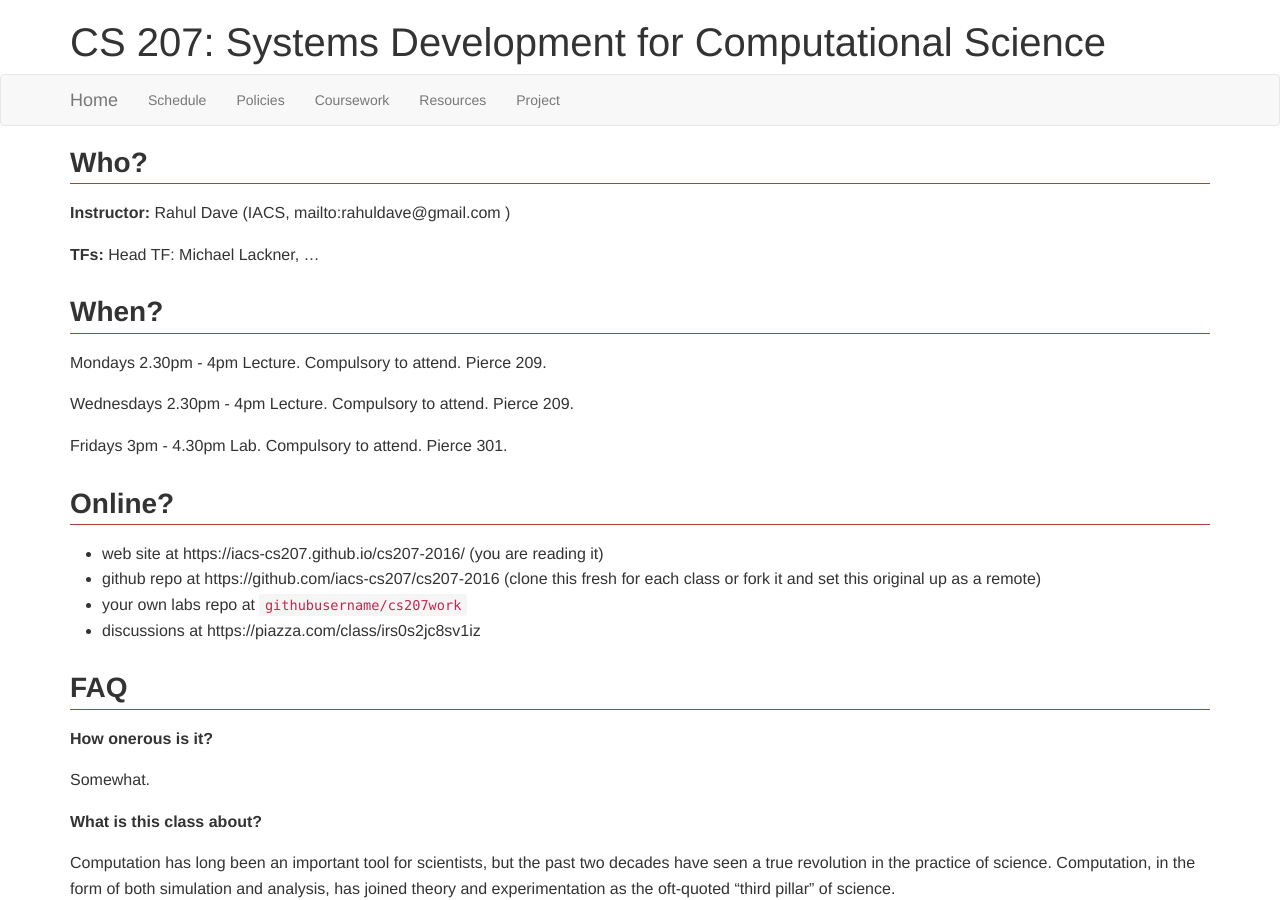
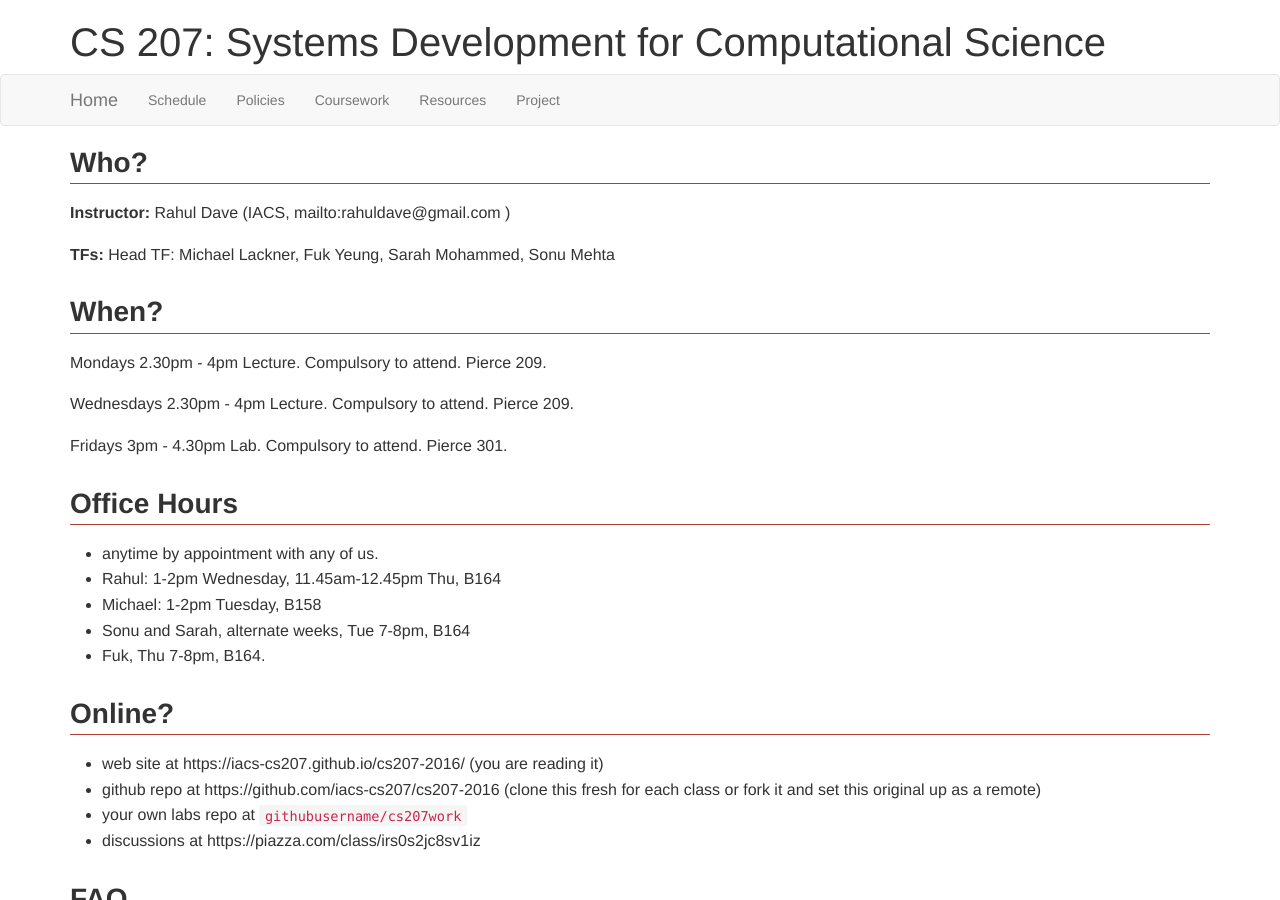
Before and after one commit to iacs-cs207/cs207-2016, a Jekyll site: the page built from index.md, in a window 1280 px wide and 900 px high. Built offline with Jekyll 4.4.1, drawn with Linux system fonts in a browser that asks for light colours; nearby versions of some CDN libraries; Markdown is read by kramdown in place of the engine named in the settings.

Commit message:
updated office hours

```diff
--- a/index.md
+++ b/index.md
@@ -7,7 +7,7 @@ layout: "default"
 
 **Instructor:** Rahul Dave (IACS, mailto:rahuldave@gmail.com )
 
-**TFs:** Head TF: Michael Lackner, ...
+**TFs:** Head TF: Michael Lackner, Fuk Yeung, Sarah Mohammed, Sonu Mehta
 
 
 ## When?
@@ -17,6 +17,14 @@ Mondays 2.30pm - 4pm Lecture. Compulsory to attend. Pierce 209.
 Wednesdays 2.30pm - 4pm Lecture. Compulsory to attend. Pierce 209.
 
 Fridays 3pm - 4.30pm Lab. Compulsory to attend. Pierce 301.
+
+## Office Hours
+
+- anytime by appointment with any of us.
+- Rahul: 1-2pm Wednesday, 11.45am-12.45pm Thu, B164
+- Michael: 1-2pm Tuesday, B158
+- Sonu and Sarah, alternate weeks, Tue 7-8pm, B164
+- Fuk, Thu 7-8pm, B164.
 
 ## Online?
 
```
Also changed, not shown: policies.md (+0 -4 lines).
